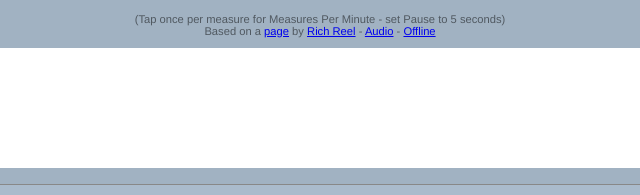
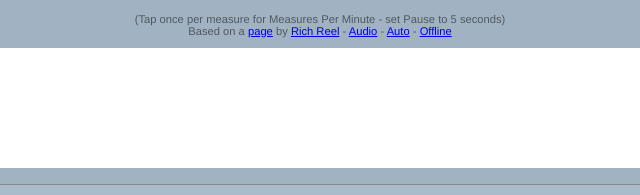
Before and after one commit to lgarron/bpm-tap, a plain HTML site: page index.htm in a window 1280 px wide. Shown: the part 286-481 px from the top of the page, 320-960 px from the left. Drawn offline with Linux system fonts and the light colour scheme.

Commit message:
Automatic Echonest beat detection.

```diff
--- a/index.htm
+++ b/index.htm
@@ -204,7 +204,7 @@ Touchscreen? Click here &gt;<input name="T_FOCUS" size=2 maxLength=1>&lt; to act
 
 <div class="comment">
 <p>(Tap once per measure for Measures Per Minute - set Pause to 5 seconds)<br>
-Based on a <a href="http://www.all8.com/tools/bpm.htm">page</a> by <a href="http://www.all8.com/rich.htm">Rich Reel</a> - <a href="audio.htm">Audio</a> - <a href="inc/offline/offline.htm">Offline</a></p>
+Based on a <a href="http://www.all8.com/tools/bpm.htm">page</a> by <a href="http://www.all8.com/rich.htm">Rich Reel</a> - <a href="audio.htm">Audio</a> - <a href="./auto/">Auto</a> - <a href="inc/offline/offline.htm">Offline</a></p>
 </div></div>
 
 <center>
```
Also changed, not shown: 1 other file.
